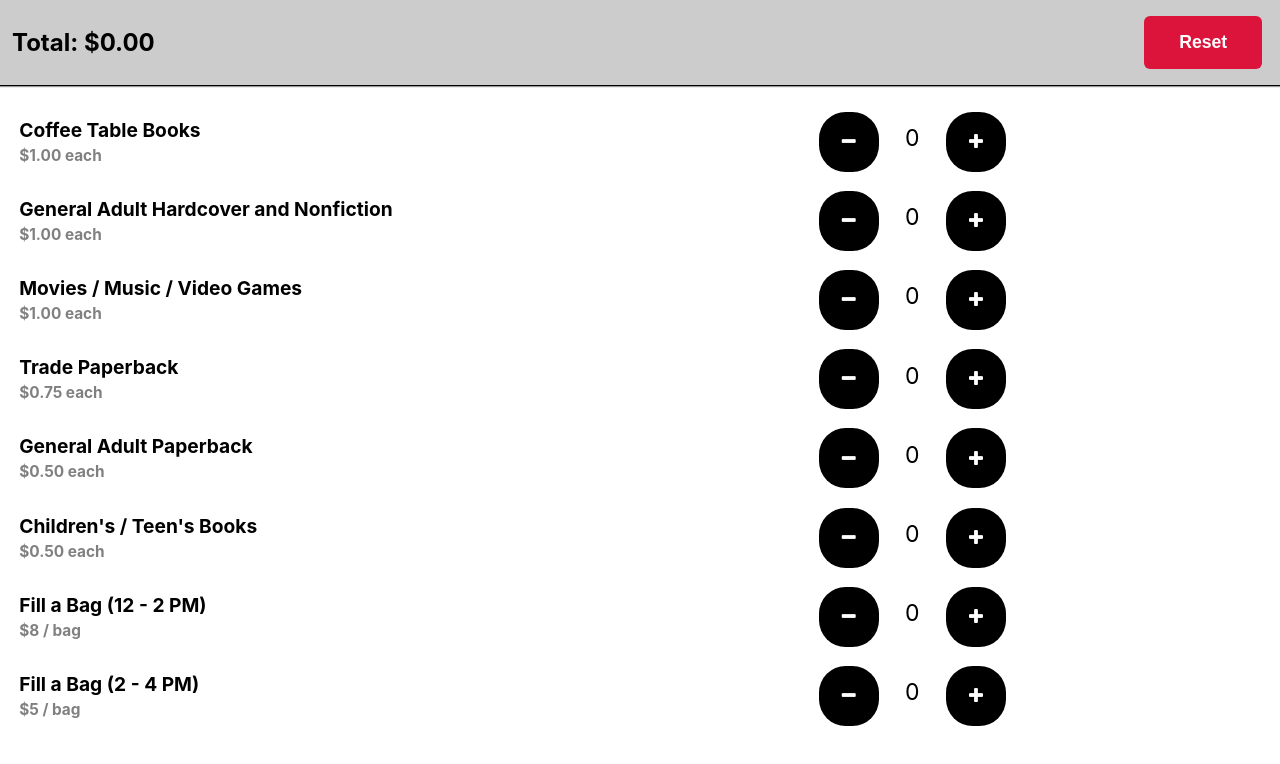
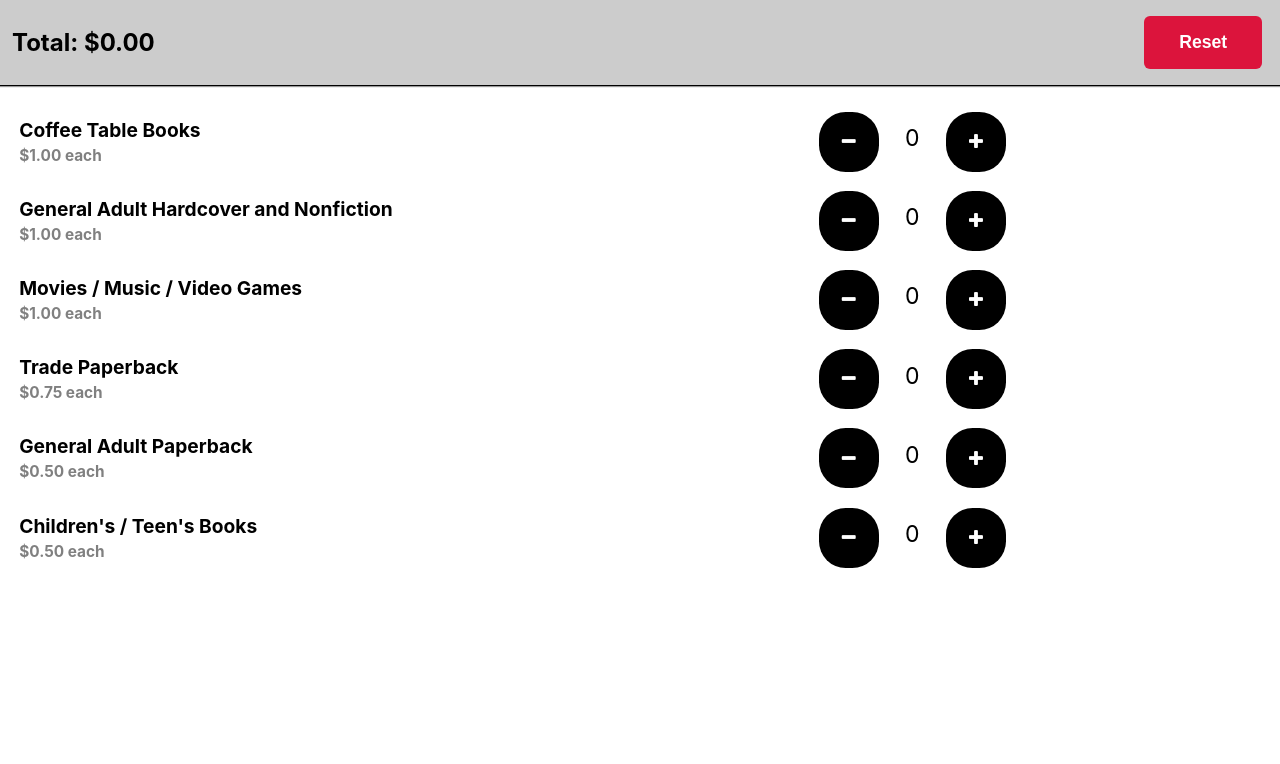
Before and after one commit to jtlong3rd/wvpl-ambler-book-sale-pricer, a React (Create React App) app: page / in a window 1280 px wide. Shown: the top 764 px of the page. Built offline with nearby package versions, Linux system fonts and the light colour scheme.

Commit message:
Only offer "fill a bag" on Saturday

```diff
--- a/src/App.tsx
+++ b/src/App.tsx
@@ -18,63 +18,76 @@ export const baseButtonStyling: CSSProperties = {
   fontWeight: 'bold',
 };
 
-interface ItemSpec {
+interface ItemSpec<T> {
   key: string;
   name: ReactNode;
-  pricingDescription: ReactNode;
-  pricingRule: (count: number) => number;
+  offer?: (state: T) => boolean;
+  renderPricingDescription: (state: T) => ReactNode;
+  pricingRule: (count: number, state: T) => number;
 }
 
-const itemSpecs: ItemSpec[] = [
+const itemSpecs: ItemSpec<TimeOfSale>[] = [
   {
     key: 'coffee-table',
     name: 'Coffee Table Books',
-    pricingDescription: '$1.00 each',
+    renderPricingDescription: () => '$1.00 each',
     pricingRule: count => count
   },
   {
     key: 'adult-hardcover-nonfiction',
     name: 'General Adult Hardcover and Nonfiction',
-    pricingDescription: '$1.00 each',
+    renderPricingDescription: () => '$1.00 each',
     pricingRule: count => count
   },
   {
     key: 'movies',
     name: 'Movies / Music / Video Games',
-    pricingDescription: '$1.00 each',
+    renderPricingDescription: () => '$1.00 each',
     pricingRule: count => count
   },
   {
     key: 'trade-paperback',
     name: 'Trade Paperback',
-    pricingDescription: '$0.75 each',
+    renderPricingDescription: () => '$0.75 each',
     pricingRule: count => count * 0.75
   },
   {
     key: 'adult-paperback',
     name: 'General Adult Paperback',
-    pricingDescription: '$0.50 each',
+    renderPricingDescription: () => '$0.50 each',
     pricingRule: count => count * 0.5
   },
   {
     key: 'childrens-teens-books',
     name: 'Children\'s / Teen\'s Books',
-    pricingDescription: '$0.50 each',
+    renderPricingDescription: () => '$0.50 each',
     pricingRule: count => count * 0.5
   },
   {
-    key: 'fill-a-bag-early-afternoon',
-    name: 'Fill a Bag (12 - 2 PM)',
-    pricingDescription: '$8 / bag',
-    pricingRule: count => count * 8
-  },
-  {
-    key: 'fill-a-bag-late-afternoon',
-    name: 'Fill a Bag (2 - 4 PM)',
-    pricingDescription: '$5 / bag',
-    pricingRule: count => count * 5
+    key: 'fill-a-bag',
+    name: 'Fill a Bag',
+    offer: state => (
+      state === 'saturday-early-afternoon' ||
+      state === 'saturday-late-afternoon'
+    ),
+    renderPricingDescription: state => (
+      state === 'saturday-early-afternoon'
+        ? '$8 / bag'
+        : '$5 / bag'
+    ),
+    pricingRule: (count, state) => (
+      state === 'saturday-early-afternoon'
+        ? count * 8
+        : count * 5
+    )
   },
 ];
+
+type TimeOfSale =
+  | 'friday'
+  | 'saturday-morning'
+  | 'saturday-early-afternoon'
+  | 'saturday-late-afternoon';
 
 const initialCounts = itemSpecs.reduce(
   (memo, itemSpec) => {
@@ -84,16 +97,32 @@ const initialCounts = itemSpecs.reduce(
   }, {} as Record<string, number>
 );
 
+function getTimeOfSale(): TimeOfSale {
+  const time = new Date();
+
+  const day = time.getDay();
+  const hour = time.getHours();
+
+  return day !== 6
+    ? 'friday'
+    : hour < 12
+    ? 'saturday-morning'
+    : hour < 14
+    ? 'saturday-early-afternoon'
+    : 'saturday-late-afternoon';
+}
+
 function App() {
   const [itemCounts, setItemCounts] = useState(initialCounts);
+  const [timeOfSale, setTimeOfSale] = useState<TimeOfSale>(() => getTimeOfSale());
 
   const total = useMemo(
     () => itemSpecs.reduce(
       (memo, { key, pricingRule }) =>
-        memo + pricingRule(itemCounts[key] ?? 0),
+        memo + pricingRule(itemCounts[key] ?? 0, timeOfSale),
       0
     ).toFixed(2),
-    [itemCounts]
+    [itemCounts, timeOfSale]
   );
 
   return (
@@ -125,12 +154,16 @@ function App() {
         />
       </header>
       {
-        itemSpecs.map(
+        itemSpecs
+          .filter(
+            itemSpec => itemSpec.offer == null || itemSpec.offer(timeOfSale)
+          )
+          .map(
             itemSpec => (
               <Item
                 key={itemSpec.key}
                 name={itemSpec.name}
-              pricingDescription={itemSpec.pricingDescription}
+                pricingDescription={itemSpec.renderPricingDescription(timeOfSale)}
                 count={itemCounts[itemSpec.key]}
                 onDecrement={() => setItemCounts(itemCounts => ({
                   ...itemCounts,
```
Lines whose indentation alone changed are shown as unchanged.
